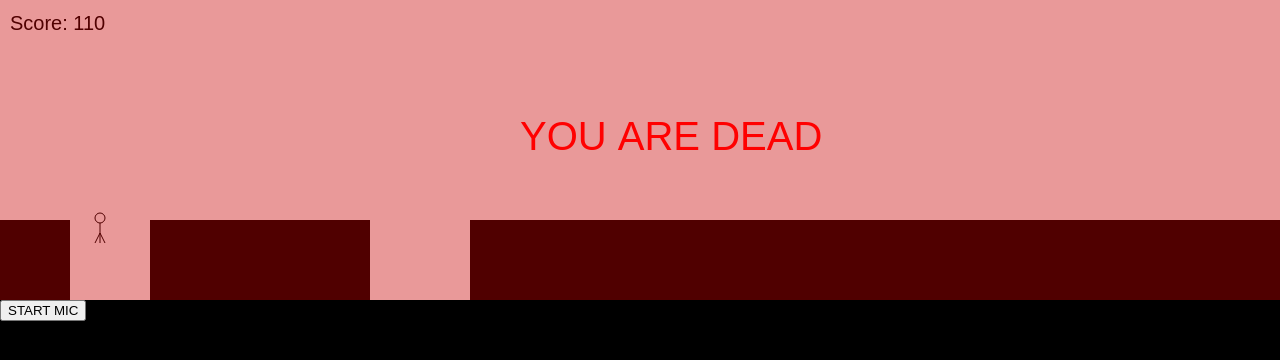
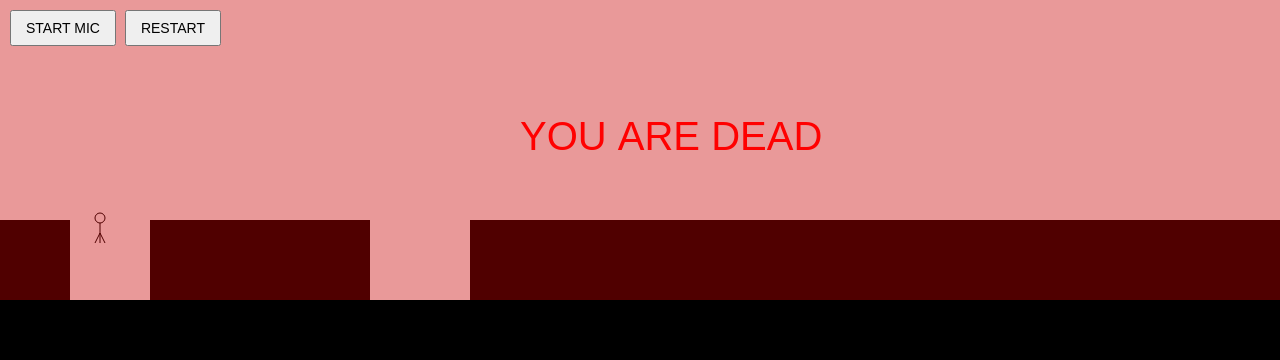
Before and after one commit to Chrmfx/AkuinginjagoAI_2, a plain HTML site: page index.html in a window 1280 px wide. Drawn offline with Linux system fonts and the light colour scheme.

Commit message:
Update style.css

```diff
--- a/style.css
+++ b/style.css
@@ -9,11 +9,14 @@ canvas {
   background: white;
 }
 
-#restartBtn {
+#ui {
   position: absolute;
-  top: 20px;
-  right: 20px;
-  padding: 10px 20px;
-  font-size: 16px;
-  display: none;
+  top: 10px;
+  left: 10px;
 }
+
+button {
+  padding: 8px 14px;
+  margin-right: 5px;
+  font-size: 14px;
+}
```
